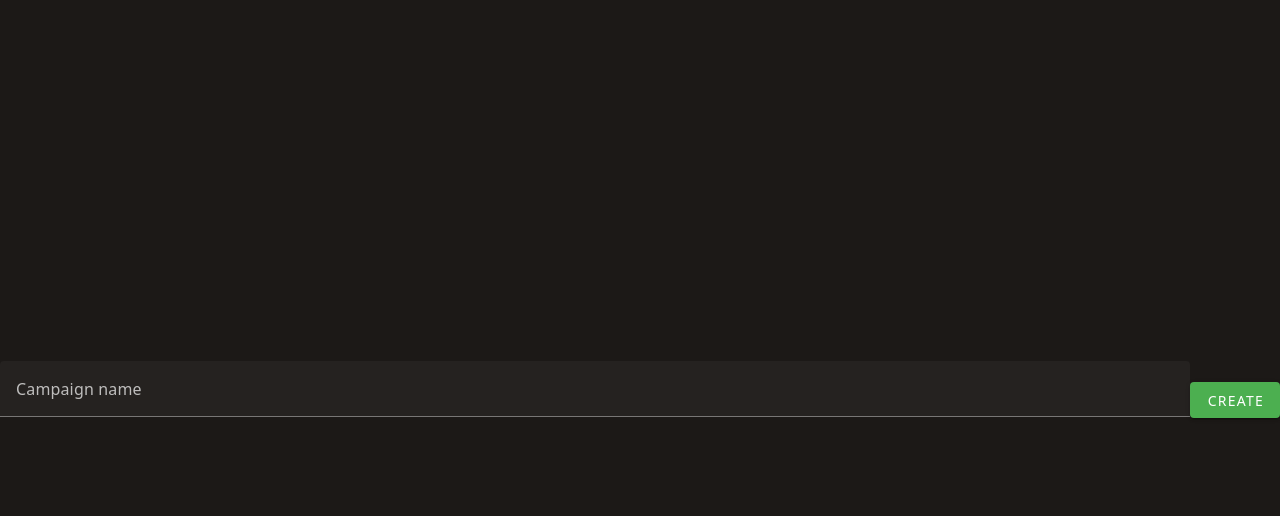
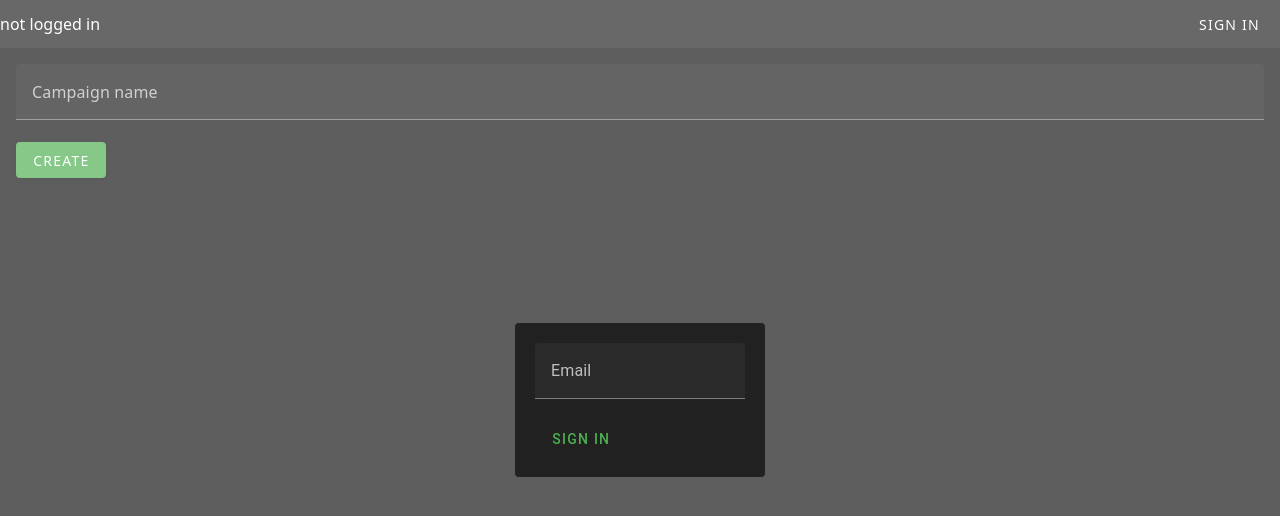
Before and after one commit to Swoerve/stalker-tbg-helper, a Vue app: page / in a window 1280 px wide. Shown: the top 516 px of the page. Built offline with nearby package versions, Linux system fonts and the light colour scheme; no server answers.

Commit message:
added online functionality, login, databases

```diff
--- a/package.json
+++ b/package.json
@@ -14,6 +14,7 @@
     "deploy": "gh-pages -d dist"
   },
   "dependencies": {
+    "firebase": "^11.0.1",
     "vue": "^3.5.12",
     "vuetify": "^3.7.4"
   },
--- a/src/App.vue
+++ b/src/App.vue
@@ -4,36 +4,33 @@ import type { Ref } from 'vue'
 import * as game from './campaign'
 import Stalker from "./components/Stalker.vue"
 import Contact from "./components/Contact.vue"
+import { auth, database } from "./firebase"
+
+import { onAuthStateChanged, signOut } from "firebase/auth";
+import { ref as dbRef, set, child, get } from "firebase/database";
+
+
+const user = ref(auth.currentUser || null)
+const overlaySignIn = ref(true)
 
 // new campaign reference to be populated later on or inserted a new campaign
-let campaigns: Ref<game.Campaign[]> = ref([])
+const campaigns: Ref<game.Campaign[]> = ref([])
 
-// the selected campaign
-let selectedCampaign = ref()
+onAuthStateChanged(auth, (userr) => {
+  if (user) {
+    // User is signed in, see docs for a list of available properties
+    // https://firebase.google.com/docs/reference/js/auth.user
+    //const uid = userr.uid;
+    user.value = userr
+    console.log('user signed in state')
+    if(user.value){
+      get(child(dbRef(database), user.value.uid)).then((snapshot) => {
+        if (snapshot.exists()) {
+          console.log(snapshot.val());
+          console.log(snapshot.val().campaigns);
 
-//new campaign stuff
-let newCampaignOverlay = ref(false) // the overlay for making a new campaign
-let newCampaignName = ref('') // the name for the new campaign
-
-// delete campaign stuff
-let deleteCampaignOverlay = ref(false) // the overlay for deleting a campaign
-let CampaignName = ref('') // the name that the campaign to be deleted has
-
-// watches for any changes made to campaign deeply, and then saves a stringify'ed version of campaign into local storage
-watch(campaigns, (newVal) => {
-  let save: { [k: string]: any } = {}
-  newVal.forEach(cmpgn => {
-    save[cmpgn.name] = (cmpgn.serialize())
-  })
-  localStorage.setItem('campaigns', JSON.stringify(save))
-}, { deep: true })
-
-// when the site has finished loading then check localstorage for already existing campaigns and load them
-onMounted(() => {
-  console.log('mounted')
-  if (localStorage.getItem('campaigns')) {
           console.log('localstorage exists')
-    let load = JSON.parse(localStorage.getItem('campaigns') as string)
+          let load = snapshot.val().campaigns
           campaigns.value = []
           for (let key in load) {
             // console.log(key, load[key])
@@ -41,7 +38,154 @@ onMounted(() => {
           }
           // console.log('mounting id ' + campaigns.value[0].id)
           selectedCampaign.value = campaigns.value[0]
+
+        } else {
+          console.log("No data available");
         }
+      }).catch((error) => {
+        console.error(error);
+      });
+    console.log("Logged In")
+    overlaySignIn.value = false
+    }
+    // ...
+  } else {
+    // User is signed out
+    // ...
+    //user.value = null
+  }
+});
+
+//if(user.value){
+//  console.log("Logged In")
+//  overlaySignIn.value = false
+//}
+
+
+const actionCodeSettings = {
+  // URL you want to redirect back to. The domain (www.example.com) for this
+  // URL must be in the authorized domains list in the Firebase Console.
+  url: 'http://localhost:5173/stalker-tbg-helper/',
+  // This must be true.
+  handleCodeInApp: true,
+};
+
+import {sendSignInLinkToEmail } from "firebase/auth";
+const emailForSignIn = ref('')
+const signInLoading = ref(false)
+function signInButton(){
+  signInLoading.value = true
+  sendSignInLinkToEmail(auth, emailForSignIn.value, actionCodeSettings)
+  .then(() => {
+    // The link was successfully sent. Inform the user.
+    // Save the email locally so you don't need to ask the user for it again
+    // if they open the link on the same device.
+    window.localStorage.setItem('emailForSignIn', emailForSignIn.value);
+    signInLoading.value = false
+
+    // ...
+
+  })
+  .catch((error) => {
+    const errorCode = error.code;
+    const errorMessage = error.message;
+    // ...
+  });
+}
+
+function signOutButton(){
+  signOut(auth).then(() => {
+
+  }).catch((error) => {
+
+  })
+}
+
+
+import { isSignInWithEmailLink, signInWithEmailLink } from "firebase/auth";
+
+// Confirm the link is a sign-in with email link.
+if (isSignInWithEmailLink(auth, window.location.href)) {
+  console.log("link is email sign in link")
+  // Additional state parameters can also be passed via URL.
+  // This can be used to continue the user's intended action before triggering
+  // the sign-in operation.
+  // Get the email if available. This should be available if the user completes
+  // the flow on the same device where they started it.
+  let email = window.localStorage.getItem('emailForSignIn');
+  if (!email) {
+    // User opened the link on a different device. To prevent session fixation
+    // attacks, ask the user to provide the associated email again. For example:
+    console.log("email was not opened on same device")
+    email = window.prompt('Please provide your email for confirmation');
+  }
+  // The client SDK will parse the code from the link for you.
+  signInWithEmailLink(auth, email || '', window.location.href)
+    .then((result) => {
+      // Clear email from storage.
+      window.localStorage.removeItem('emailForSignIn');
+      // You can access the new user by importing getAdditionalUserInfo
+      // and calling it with result:
+      // getAdditionalUserInfo(result)
+      // You can access the user's profile via:
+      // getAdditionalUserInfo(result)?.profile
+      // You can check if the user is new or existing:
+      // getAdditionalUserInfo(result)?.isNewUser
+      console.log("user verified")
+    })
+    .catch((error) => {
+      // Some error occurred, you can inspect the code: error.code
+      // Common errors could be invalid email and invalid or expired OTPs.
+    });
+}
+
+
+
+
+// the selected campaign
+const selectedCampaign = ref()
+
+//new campaign stuff
+const newCampaignOverlay = ref(false) // the overlay for making a new campaign
+const newCampaignName = ref('') // the name for the new campaign
+
+// delete campaign stuff
+const deleteCampaignOverlay = ref(false) // the overlay for deleting a campaign
+const CampaignName = ref('') // the name that the campaign to be deleted has
+
+
+// watches for any changes made to campaign deeply, and then saves a stringify'ed version of campaign into local storage
+watch(campaigns, (newVal) => {
+
+  let save: { [k: string]: any } = {}
+  newVal.forEach(cmpgn => {
+    save[cmpgn.name] = (cmpgn.serialize())
+  })
+  if (user.value && database){
+    set(dbRef(database, user.value.uid), {
+      email: user.value.email,
+      campaigns: save
+    })
+    console.log('saved to db')
+  }
+  localStorage.setItem('campaigns', JSON.stringify(save))
+}, { deep: true })
+
+// when the site has finished loading then check localstorage for already existing campaigns and load them
+onMounted(() => {
+
+  console.log('mounted')
+  // if (localStorage.getItem('campaigns')) {
+  //   console.log('localstorage exists')
+  //   let load = JSON.parse(localStorage.getItem('campaigns') as string)
+  //   campaigns.value = []
+  //   for (let key in load) {
+  //     // console.log(key, load[key])
+  //     campaigns.value.push(game.Campaign.fromSerialized(load[key]))
+  //   }
+  //   // console.log('mounting id ' + campaigns.value[0].id)
+  //   selectedCampaign.value = campaigns.value[0]
+  // }
 })
 
 // creates a new campaign
@@ -87,8 +231,37 @@ function switchTab(n: number) {
 </script>
 
 <template>
-  <v-app v-if="campaigns.length > 0 && selectedCampaign">
-    <v-navigation-drawer app :location="$vuetify.display.mobile ? 'bottom' : undefined" permanent :width="200">
+  <v-app>
+    <v-layout>
+      <v-app-bar permanent density="compact" flat>
+        <template v-if="user">
+          {{ user.email }}
+        </template>
+        <template v-if="!user">
+          not logged in
+        </template>
+        <template v-slot:append>
+          <v-btn @click="signOutButton()" v-if="user">sign out</v-btn>
+          <v-btn @click="overlaySignIn = !overlaySignIn" v-if="!user">Sign in
+            <v-overlay persistent v-model="overlaySignIn" class="align-center justify-center">
+              <v-sheet width="250" class="pa-5" rounded>
+                <v-form>
+                  <v-text-field
+                    name="email"
+                    label="Email"
+                    id="email"
+                    type="email"
+                    v-model="emailForSignIn"
+                  ></v-text-field>
+                  <v-btn color="success" :loading="signInLoading" @click="signInButton()">Sign In</v-btn>
+                </v-form>
+              </v-sheet>
+            </v-overlay>
+          </v-btn>
+        </template>
+      </v-app-bar>
+      <template  v-if="campaigns.length > 0 && selectedCampaign">
+        <v-navigation-drawer app :location="$vuetify.display.mobile ? 'bottom' : undefined" permanent :width="200" class="pt-2">
           <v-list-item>
             <v-select :items="campaigns" item-title="name" item-value="id" v-model="selectedCampaign" return-object
               density="compact" label="Campaign"></v-select>
@@ -131,9 +304,15 @@ function switchTab(n: number) {
 
           <Contact :campaign="selectedCampaign" :isActive="tabs[1]" :key="selectedCampaign" />
         </v-main>
+      </template>
+      <v-main v-if="campaigns.length === 0">
+        <v-container fluid>
+          <v-text-field  name="campaign name" label="Campaign name" placeholder="Campaign"
+            v-model="newCampaignName"></v-text-field>
+          <v-btn color="success"
+          @click="newCampaign(); selectedCampaign = campaigns[0]">Create</v-btn>
+        </v-container>
+      </v-main>
+    </v-layout>
   </v-app>
-  <v-text-field v-if="campaigns.length === 0" contained="true" name="name" label="Campaign name" placeholder="Campaign"
-    v-model="newCampaignName"></v-text-field>
-  <v-btn v-if="campaigns.length === 0" color="success"
-    @click="newCampaign(); selectedCampaign = campaigns[0]">Create</v-btn>
 </template>
--- /dev/null
+++ b/src/firebase.ts
@@ -0,0 +1,35 @@
+// Import the functions you need from the SDKs you need
+import { initializeApp } from "firebase/app";
+import { getAnalytics } from "firebase/analytics";
+import { getAuth } from "firebase/auth";
+import { getDatabase } from "firebase/database";
+import { setPersistence, browserLocalPersistence } from "firebase/auth";
+import firebaseConfigFile from './firebaseConfig.json'
+
+// TODO: Add SDKs for Firebase products that you want to use
+// https://firebase.google.com/docs/web/setup#available-libraries
+
+// Your web app's Firebase configuration
+// For Firebase JS SDK v7.20.0 and later, measurementId is optional
+const firebaseConfig = firebaseConfigFile;
+
+// Initialize Firebase
+const app = initializeApp(firebaseConfig);
+const analytics = getAnalytics(app);
+export const auth = getAuth(app);
+export const database = getDatabase(app);
+
+setPersistence(auth, browserLocalPersistence)
+  .then(() => {
+    // Existing and future Auth states are now persisted in the current
+    // session only. Closing the window would clear any existing state even
+    // if a user forgets to sign out.
+    // ...
+    // New sign-in will be persisted with session persistence.
+    //return signInWithEmailAndPassword(auth, email, password);
+  })
+  .catch((error) => {
+    // Handle Errors here.
+    const errorCode = error.code;
+    const errorMessage = error.message;
+  });
```
Also changed, not shown: 2 other files (tests, documents, lock files or other folders). Lines whose indentation alone changed are shown as unchanged.
